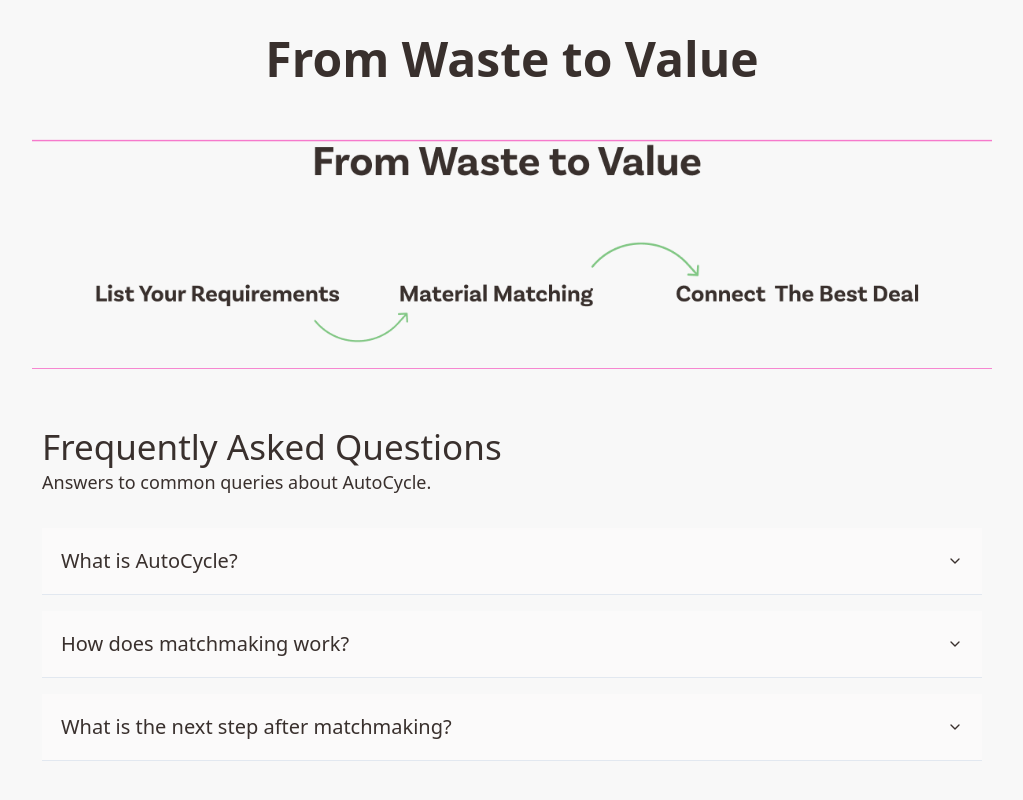
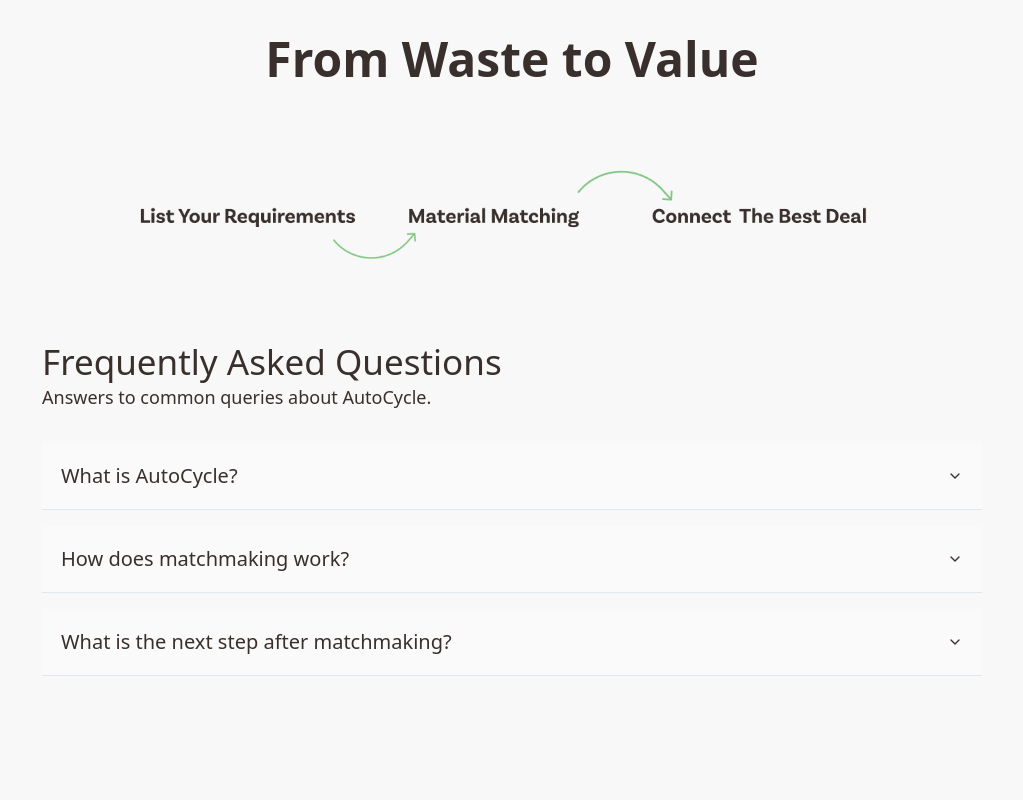
Before and after one commit to Pranjal7852/design-to-pixels-forge-51, a React (Vite) app: page / in a window 1280 px wide. Shown: the part 1040-1840 px from the top of the page, without its empty margins (128-1151 px from the left). Built offline with nearby package versions, Linux system fonts and the light colour scheme.

Commit message:
Replace image

```diff
--- a/src/components/sections/Features.tsx
+++ b/src/components/sections/Features.tsx
@@ -17,7 +17,7 @@ export function Features() {
       <div className="relative w-full max-w-[960px] mt-14">
         {/* Use the uploaded image instead of building the component with individual elements */}
         <img
-          src="/lovable-uploads/8eaaf284-31cd-4b75-8c77-285971a6433a.png"
+          src="/lovable-uploads/bcf905a3-38e2-4ab1-b2f0-d2035fbd429e.png"
           alt="From Waste to Value Process"
           className="w-full h-auto"
         />
```
Also changed, not shown: public/lovable-uploads/bcf905a3-38e2-4ab1-b2f0-d2035fbd429e.png (added).
